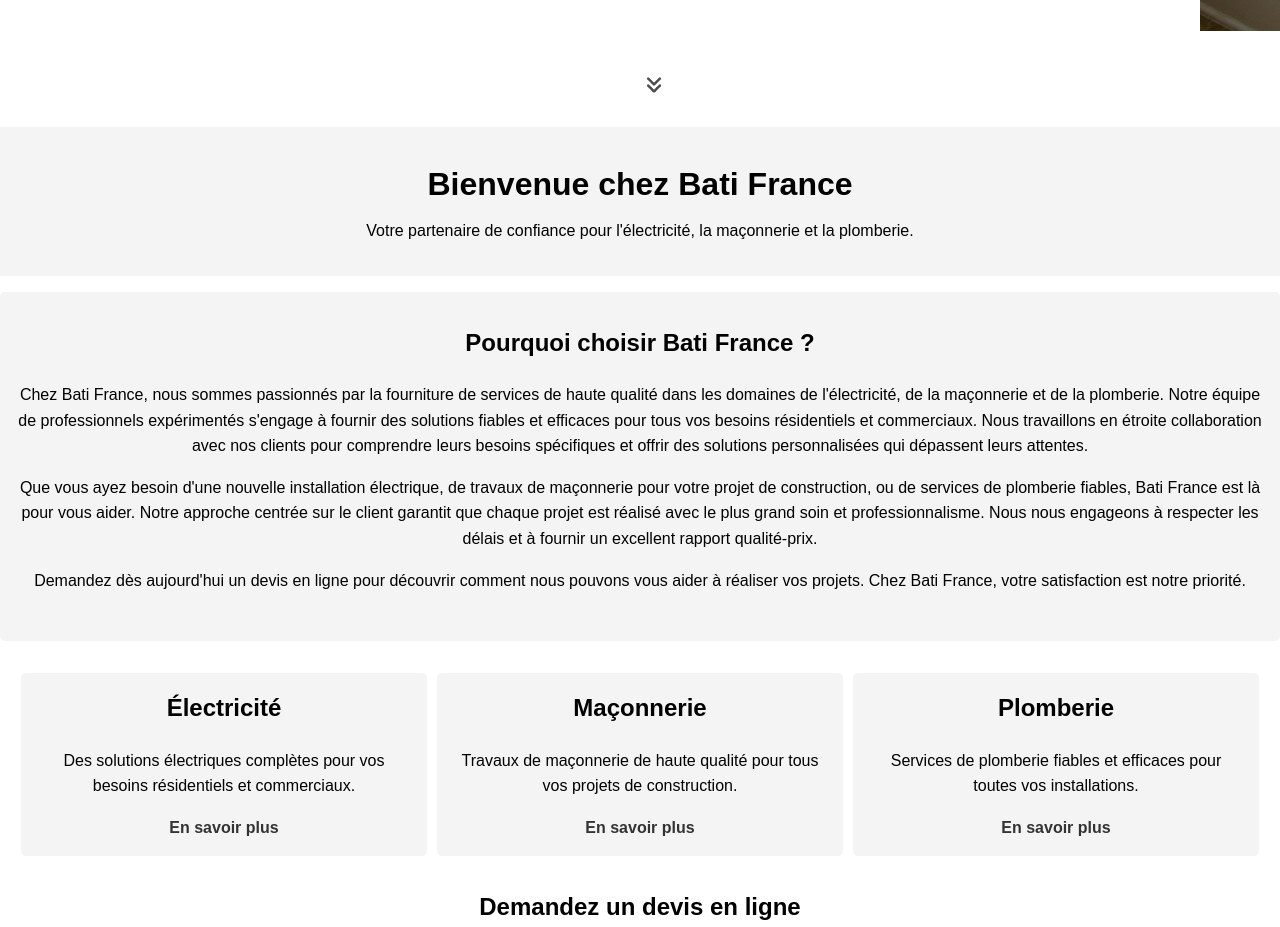
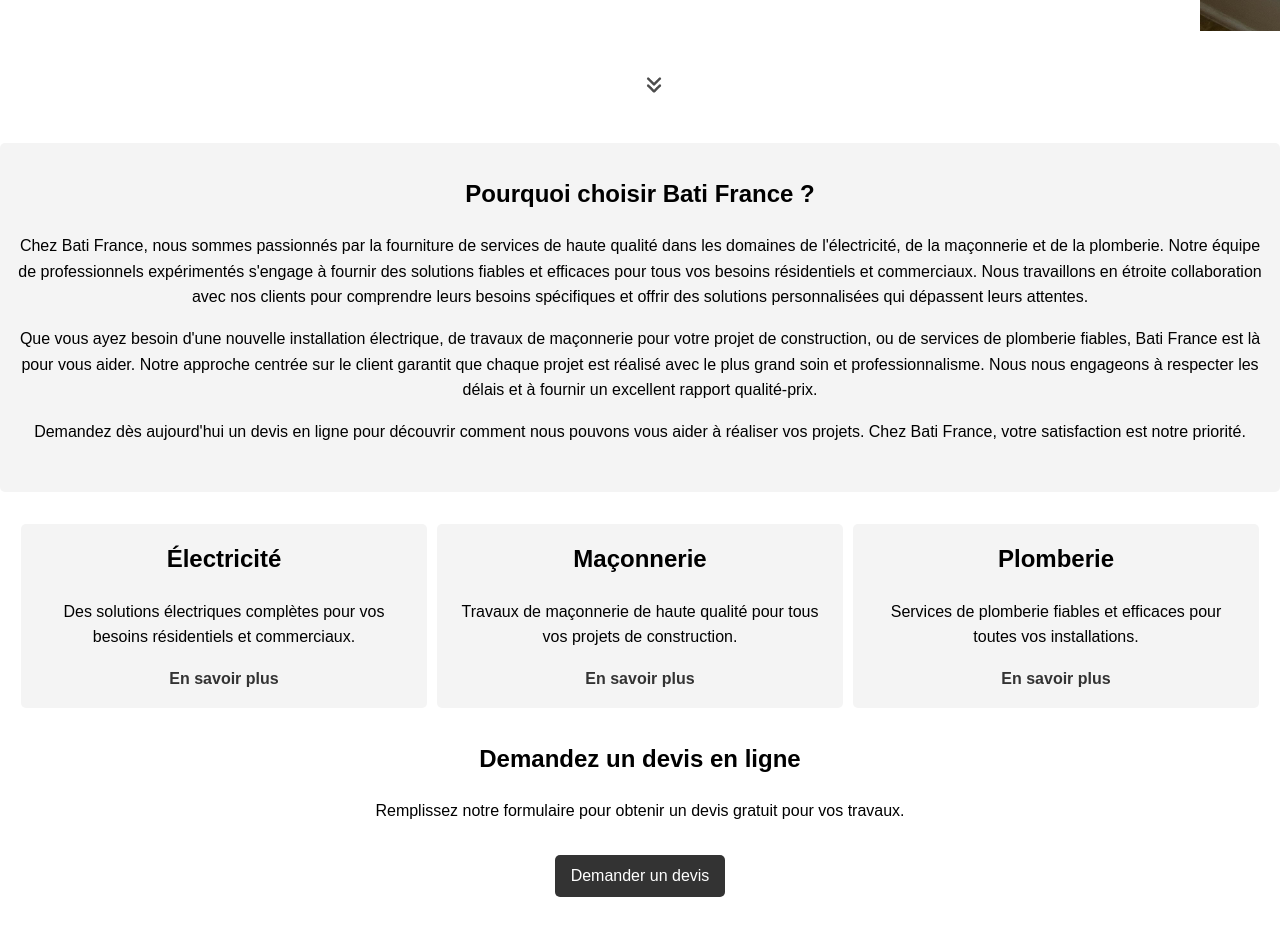
Before and after one commit to massygh/BATI-FRANCE, a plain HTML site: page index.html in a window 1280 px wide. Shown: the part 823-1750 px from the top of the page. Drawn offline with Linux system fonts and the light colour scheme.

```diff
--- a/index.html
+++ b/index.html
@@ -49,10 +49,6 @@
         </div>
     </header>
     <div class="main-content">
-        <div class="header">
-            <h1>Bienvenue chez Bati France</h1>
-            <p>Votre partenaire de confiance pour l'électricité, la maçonnerie et la plomberie.</p>
-        </div>
         <section id="more-info">
             <div class="description">
                 <h2>Pourquoi choisir Bati France ?</h2>
```
